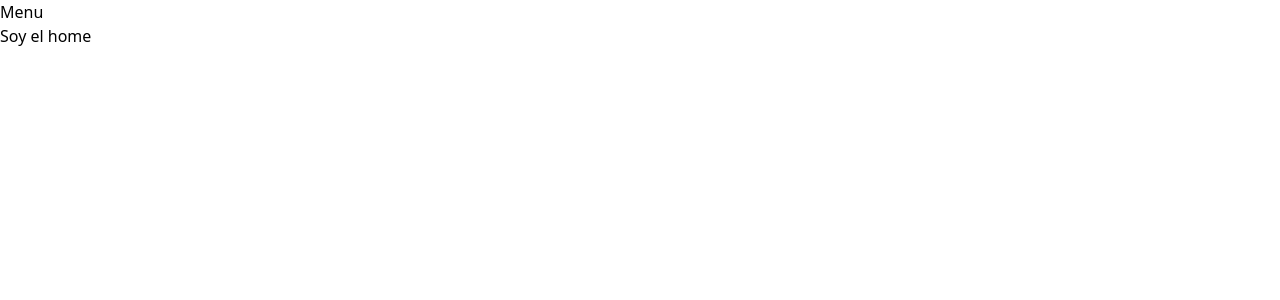
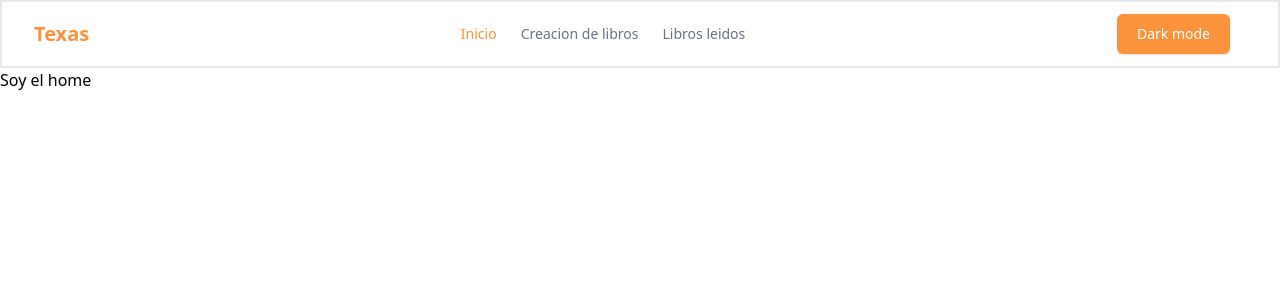
Before and after one commit to xNatzhu/Gestor-De-Libros, a Vue app: page / in a window 1280 px wide. Shown: the top 300 px of the page. Built offline with nearby package versions, Linux system fonts and the light colour scheme.

Commit message:
Actualizacion del componente menu

```diff
--- a/src/components/createBook/InfoForm.vue
+++ b/src/components/createBook/InfoForm.vue
@@ -1,4 +1,5 @@
 <script setup>
+
 </script>
 
 <template>
--- a/src/components/menu/NavBar.vue
+++ b/src/components/menu/NavBar.vue
@@ -1,11 +1,143 @@
 <script setup>
+import { ref } from "vue";
+const open = ref(false);
+
+const toggleOpen = () => {
+  open.value = !open.value;
+};
 </script>
+<template>
+  <header class="bg-white border-2">
+    <div class="mx-auto max-w-screen-xl px-4 sm:px-6 lg:px-8">
+      <div
+        class="flex h-16 items-center justify-between"
+        :class="{ 'open': open }"
+      >
+        <div
+          class="md:flex md:items-center md:gap-12 logo-menu"
+        >
+          <a
+            class="block text-orange-400 text-uppercase font-bold text-[20px]"
+            href="/"
+          >
+            <h5>Texas</h5>
+          </a>
+        </div>
+        <div class="md:block" :class="{ block: open, hidden: !open }">
+          <nav aria-label="Global">
+            <ul class="flex items-center gap-6 text-sm open-menu-mobile">
+              <li>
+                <router-link
+                  class="text-gray-500 transition hover:text-gray-500/75"
+                  to="/"
+                >
+                  Inicio
+                </router-link>
+              </li>
 
-<template>
-    <div>
-        <h1>Menu</h1>
+              <li>
+                <router-link
+                  class="text-gray-500 transition hover:text-gray-500/75"
+                  to="/createbook"
+                >
+                  Creacion de libros
+                </router-link>
+              </li>
+
+              <li>
+                <a
+                  class="text-gray-500 transition hover:text-gray-500/75"
+                  href="/"
+                >
+                  Libros leidos
+                </a>
+              </li>
+            </ul>
+          </nav>
+        </div>
+
+        <div class="flex items-center gap-4" >
+          <div class="sm:flex sm:gap-4 dark-mode">
+            <a
+              class="rounded-md bg-orange-400 px-5 py-2.5 text-sm font-medium text-white shadow"
+              href="/"
+            >
+              Dark mode
+            </a>
+          </div>
+          <div class="block">
+            <button
+              class="rounded bg-gray-100 p-2 text-gray-600 transition hover:text-gray-600/75 md:hidden"
+              :class="{ 'hidden': open }"
+              @click="toggleOpen"
+            >
+              <svg
+                xmlns="http://www.w3.org/2000/svg"
+                class="h-5 w-5"
+                fill="none"
+                viewBox="0 0 24 24"
+                stroke="currentColor"
+                stroke-width="2"
+              >
+                <path
+                  stroke-linecap="round"
+                  stroke-linejoin="round"
+                  d="M4 6h16M4 12h16M4 18h16"
+                />
+              </svg>
+            </button>
+            <button
+              class="rounded bg-gray-100 p-2 text-gray-600 transition hover:text-gray-600/75 hidden"
+              :class="{ 'active-menu block': open }"
+              @click="toggleOpen"
+            >
+            <svg xmlns="http://www.w3.org/2000/svg" width="16" height="16" fill="currentColor" class="bi bi-x-lg" viewBox="0 0 16 16">
+                <path d="M2.146 2.854a.5.5 0 1 1 .708-.708L8 7.293l5.146-5.147a.5.5 0 0 1 .708.708L8.707 8l5.147 5.146a.5.5 0 0 1-.708.708L8 8.707l-5.146 5.147a.5.5 0 0 1-.708-.708L7.293 8 2.146 2.854Z"/>
+            </svg>
+            </button>
+          </div>
+        </div>
+      </div>
     </div>
+  </header>
 </template>
 
 <style scoped>
+.router-link-exact-active {
+  color: #fb923c;
+  font-weight: 500;
+}
+
+body{
+    overflow-y: hidden;
+}
+.open .open-menu-mobile{
+    display: block;
+        position: absolute;
+        width: 100%;
+        height: 100vh;
+        top: 0;
+        left: 0;
+        background: white;
+        z-index: 10;
+        display: flex;
+        flex-direction: column;
+        justify-content: space-evenly;
+        align-items: center;
+}
+.open .dark-mode{
+    display: none;
+}
+
+.open .active-menu{
+    position: absolute;
+    z-index: 11;
+    top: 20px;
+    right: 23px ;
+    display: block;
+}
+/*768 */
+.open .logo-menu{
+    display: none;
+}
 </style>
```
Also changed, not shown: src/components/menu/Item.vue (added).
